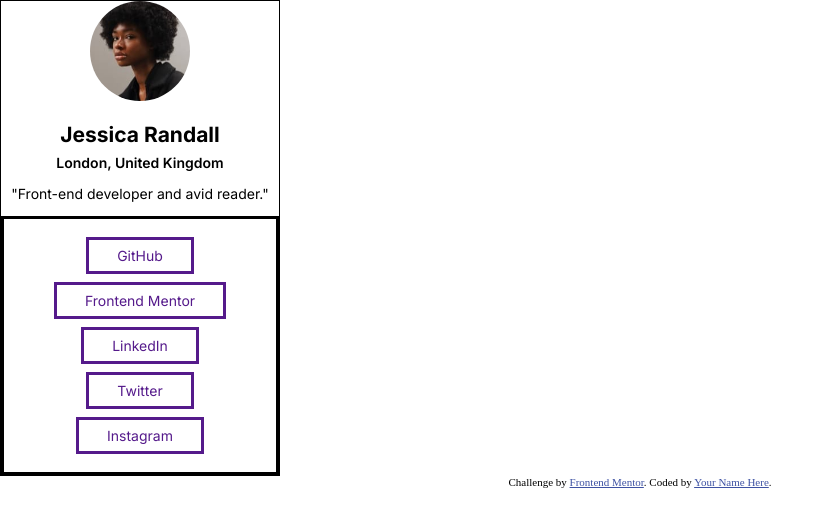
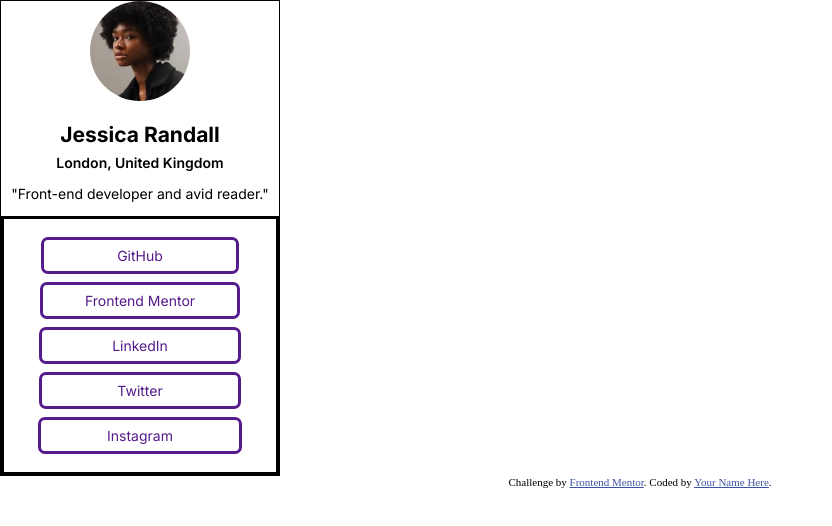
Before and after one commit to Geokobby/social-links-profile-main, a plain HTML site: page index.html in a window 1280 px wide. Shown: the whole page, without its empty margins (0-832 px from the left). Drawn offline with Linux system fonts and the light colour scheme.

Commit message:
Update style.css

```diff
--- a/style.css
+++ b/style.css
@@ -54,10 +54,33 @@ ul{
     border: solid;
 }
 
-.git, .fm, .link, .x, .insta{
-    padding-inline: 2em;
+.git   {
+    padding-inline: 5.2em;
     padding-block: .5em;
 }
+
+.fm {
+    padding-inline: 3em;
+    padding-block: .5em;
+}
+.link{
+    padding-inline: 5em;
+        padding-block: .5em;
+}
+
+.x{
+    padding-inline: 5.4em;
+        padding-block: .5em;
+}
+
+ .insta{
+    padding-inline: 4.7em;
+        padding-block: .5em;
+ }
+
+ .git, .fm, .link, .x, .insta{
+    border-radius: .5em;
+ }
 
 li{
 margin-block: 2em;
```
